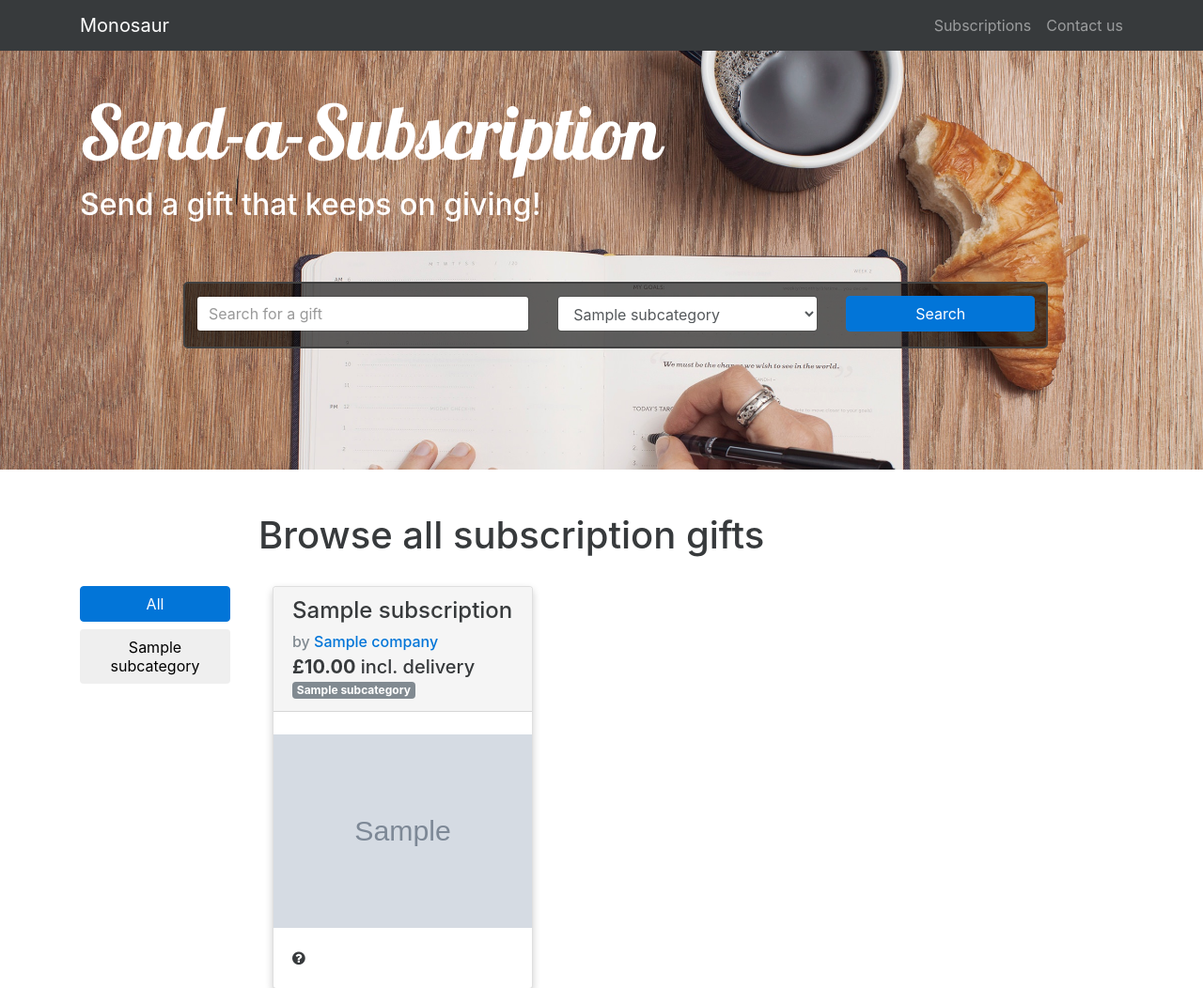
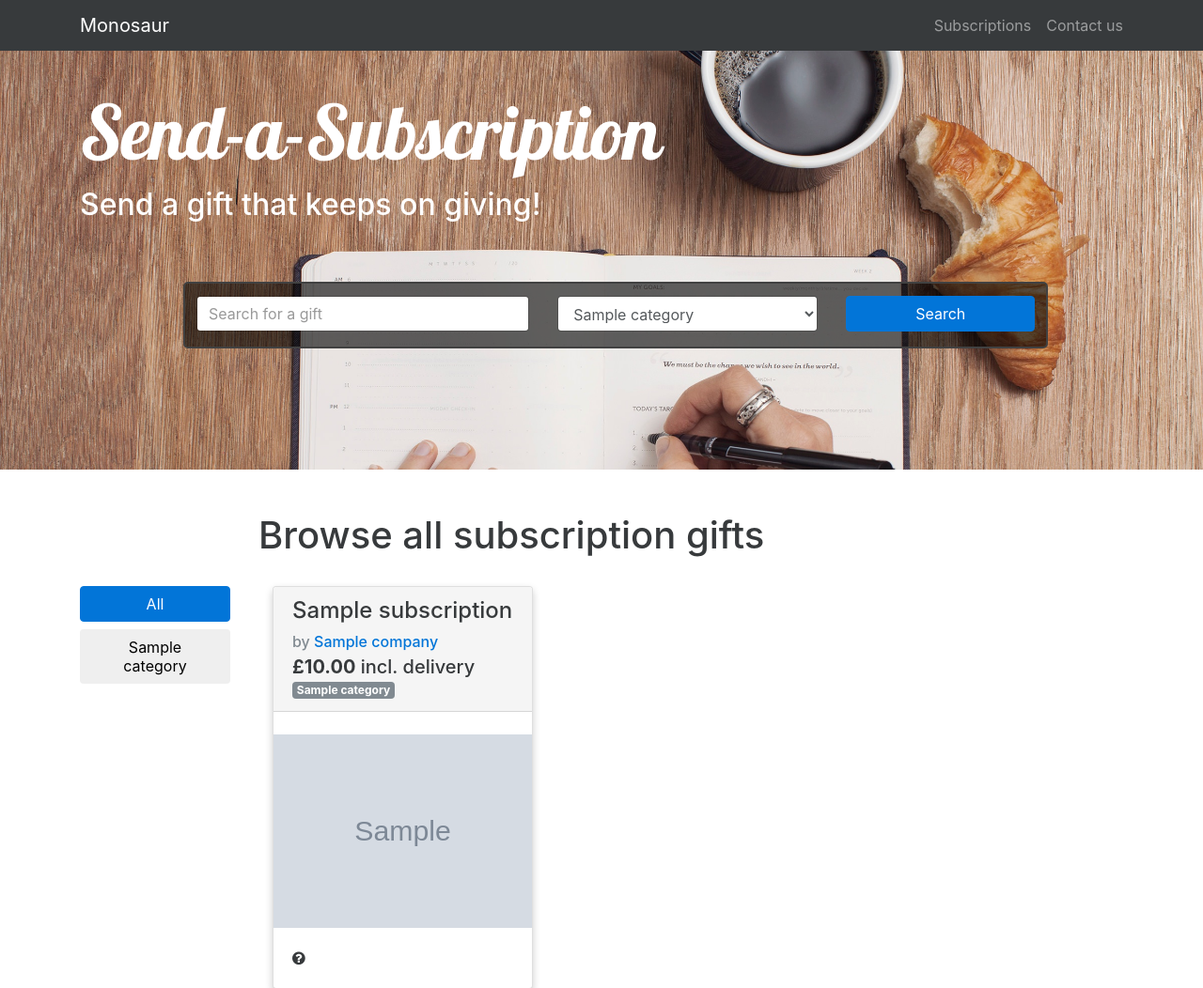
Before and after one commit to SchwannK/sendasubscription, a Django app: template subscriptions_dir/templates/subscriptions_dir/subscriptions_dir.html in a window 1280 px wide. Shown: the top 1052 px of the page at 94% size. Run offline with Django 3.2, Linux system fonts and the light colour scheme; the template is opened without the code that fills it: most values are stand-ins (such as "Sample title", 1, 10 or a date in 2020); grey boxes marked "Sample" are stand-in pictures; parts of the project's set-up code (start-up, migrations or seed data) failed here and were passed over; some libraries are stand-ins or nearby versions.

Commit message:
Reworked to remove subcategories and instated new category taxonomy

```diff
--- a/subscriptions_dir/templates/subscriptions_dir/search_bar.html
+++ b/subscriptions_dir/templates/subscriptions_dir/search_bar.html
@@ -15,8 +15,8 @@
                   <div class="form-group">
                     <label class="sr-only" for="guest">Category</label>
                     <select id="subcategory" name="subcategory" class="form-control">
-                      {% for subcategory in subcategories %}
-                        <option value="{{ subcategory }}">{{ subcategory }}</option>
+                      {% for category in categories %}
+                        <option value="{{ category }}">{{ category }}</option>
                       {% endfor %}
                     </select>
                   </div>
--- a/subscriptions_dir/templates/subscriptions_dir/subscription_template.html
+++ b/subscriptions_dir/templates/subscriptions_dir/subscription_template.html
@@ -1,4 +1,4 @@
-<div class="col-md-4 filter {{ subscription.company.subcategory.name|cut:" "|cut:"("|cut:")"|cut:"&" }}">
+<div class="col-md-4 filter {{ subscription.company.category.name|cut:" "|cut:"("|cut:")"|cut:"&" }}">
 	<div class="card cap-top">
 		<div class="card-header">
 			<h4 class="card-title">{{ subscription.name }}</h4>
@@ -6,7 +6,7 @@
 			<h5 class="card-subtitle">
 				<b>£{{ subscription.price|floatformat:2 }}</b> incl. delivery
 			</h5>
-			<span class="tag tag-default">{{ subscription.company.subcategory.name }}</span>
+			<span class="tag tag-default">{{ subscription.company.category.name }}</span>
 		</div>
 		<div class="text-xs-center">
 			<br>
--- a/subscriptions_dir/templates/subscriptions_dir/subscriptions_dir.html
+++ b/subscriptions_dir/templates/subscriptions_dir/subscriptions_dir.html
@@ -32,8 +32,8 @@
 		<div class="col-md-2">
 
 			<button class="btn btn-primary filter-button btn-block" data-filter="all">All</button>
-			{% for subcategory in subcategories %}
-			<button class="btn btn-default filter-button btn-block" data-filter="{{ subcategory|cut:" "|cut:"("|cut:")"|cut:"&" }}" style="white-space: normal">{{ subcategory }}</button>
+			{% for category in categories %}
+			<button class="btn btn-default filter-button btn-block" data-filter="{{ category|cut:" "|cut:"("|cut:")"|cut:"&" }}" style="white-space: normal">{{ category }}</button>
 			{% endfor %}
 		</div>
 
--- a/subscriptions_dir/utils/subscription_filter_utils.py
+++ b/subscriptions_dir/utils/subscription_filter_utils.py
@@ -1,4 +1,4 @@
 # @param subscriptions: a QuerySet
-def get_subscription_subcategories(subscriptions):
-    all_subscription_subcategories = subscriptions.values_list('company__subcategory__name', flat=True)
-    return sorted(list(set(list(all_subscription_subcategories))))
+def get_subscription_categories(subscriptions):
+    all_subscription_categories = subscriptions.values_list('company__category__name', flat=True)
+    return sorted(list(set(list(all_subscription_categories))))
--- a/subscriptions_dir/views.py
+++ b/subscriptions_dir/views.py
@@ -6,6 +6,6 @@ from subscriptions_dir.utils import subscription_filter_utils
 
 def subscriptions_dir(request):
     subscriptions = Subscription.objects.order_by('company__name')
-    subcategories = subscription_filter_utils.get_subscription_subcategories(Subscription.objects.all())
+    categories = subscription_filter_utils.get_subscription_categories(Subscription.objects.all())
 
-    return render(request, 'subscriptions_dir/subscriptions_dir.html', {'navbar':'subscriptions', 'subscriptions': subscriptions, 'subcategories': subcategories,})
+    return render(request, 'subscriptions_dir/subscriptions_dir.html', {'navbar':'subscriptions', 'subscriptions': subscriptions, 'categories': categories,})
```
Also changed, not shown: media/subscription_thumbnails/beerbods.jpg (renamed from media/subscription_thumbnails/beerbods-120814-36.jpg), media/subscription_thumbnails/eightpointnine.jpg (renamed from media/subscription_thumbnails/eight_point_nine_packaging-650x410.jpg), media/subscription_thumbnails/hellofresh.jpg (renamed from media/subscription_thumbnails/HF_box_Family_360x280_UK.jpg), subscriptions_dir/migrations/0001_initial.py.
